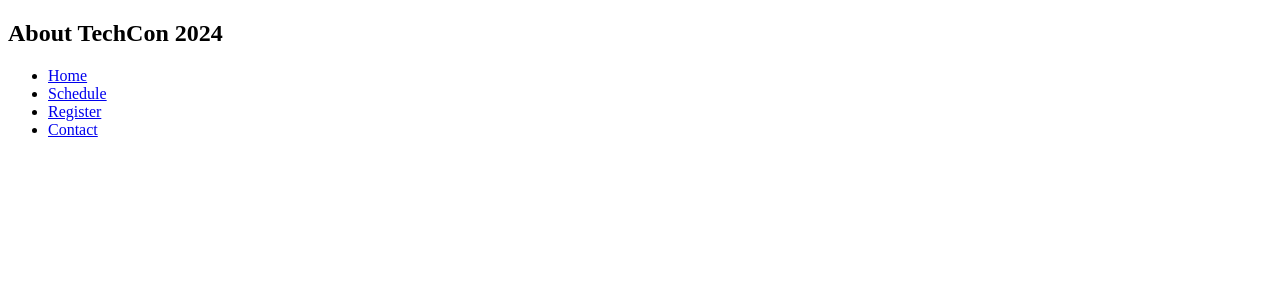
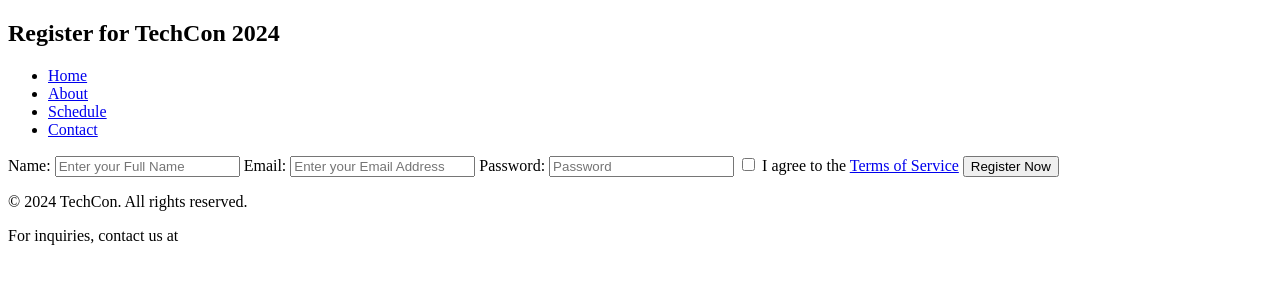
Before and after one commit to thisgirlJo/TechCon_HTML, a plain HTML site: page techcon_website/register.html in a window 1280 px wide. Drawn offline with Linux system fonts and the light colour scheme.

Commit message:
Registration for TechCon

```diff
--- a/techcon_website/register.html
+++ b/techcon_website/register.html
@@ -6,17 +6,35 @@
     <body>
         <header>
             <nav>
-                <h1>About TechCon 2024</h1>
+                <h1>Register for TechCon 2024</h1>
                 <ul>
                     <li><a href="#home">Home</a></li>
+                    <li><a href="#about">About</a></li>
                     <li><a href="#schedule">Schedule</a></li>
-                    <li><a href="#register">Register</a></li>
                     <li><a href="#contact">Contact</a></li>
                 </ul>
             </nav>
         </header>
         <main>
+            <form action="/submit-form" method="post">
+                <label for="name">Name: </label>
+                <input type="text" id="name" name="name" placeholder="Enter your Full Name" required>
 
+                <label for="email">Email: </label>
+                <input type="email" id="email" name="email" placeholder="Enter your Email Address" required>
+
+                <label for="password">Password: </label>
+                <input type="password" name="password" placeholder="Password" required>
+
+                <input type="checkbox" id="terms" name="terms" required>
+                <label for="terms">I agree to the <a href="#terms-of-service">Terms of Service</a></label>
+
+                <button type="submit">Register Now</button>
+            </form>
         </main>
+        <footer>
+            <p>&copy; 2024 TechCon. All rights reserved.</p>
+            <p>For inquiries, contact us at <a href="mailto:ogbolejudith@gmail.com"></a></p>
+        </footer>
     </body>
 </html>
```
